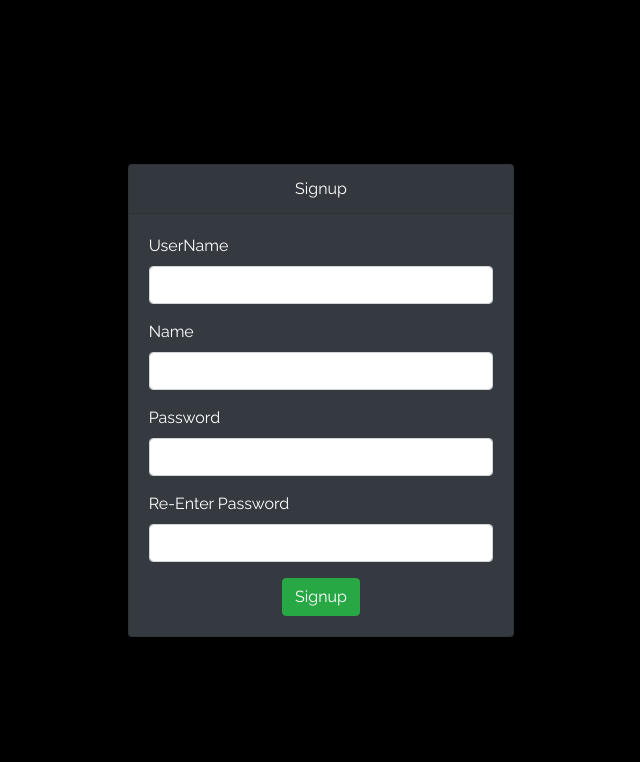
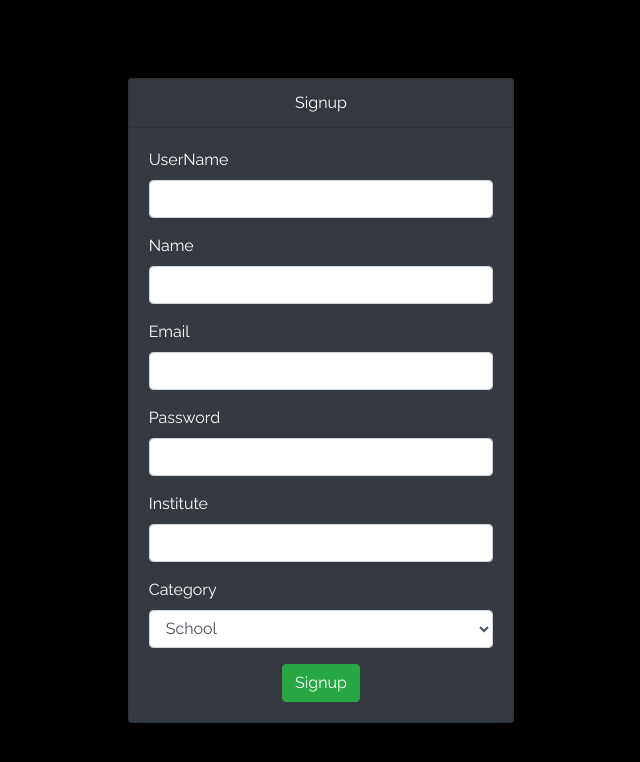
Before and after one commit to yashith/Thinksite, a React (Create React App) app in the folder Thinksite/: page /signup in a window 1280 px wide. Shown: the top 762 px of the page, without its empty margins (304-944 px from the left). Built offline with nearby package versions, Linux system fonts and the light colour scheme.

Commit message:
Formik validation

```diff
--- a/Thinksite/package.json
+++ b/Thinksite/package.json
@@ -6,6 +6,7 @@
     "@testing-library/jest-dom": "^5.11.10",
     "@testing-library/react": "^11.2.6",
     "@testing-library/user-event": "^12.8.3",
+    "axios": "^0.21.1",
     "bootstrap": "^4.6.0",
     "formik": "^2.2.8",
     "react": "^17.0.2",
--- a/Thinksite/src/Components/signup.js
+++ b/Thinksite/src/Components/signup.js
@@ -1,8 +1,49 @@
 import React from 'react';
 import { Container, Col, Row, Card, Form, Button } from 'react-bootstrap'
 import './signupstyle.css'
+import { useFormik } from 'formik'
+
+const validate = values => {
+    const errors = {};
+    if (!values.name) {
+        errors.name = 'Required';
+    }
+    if (!values.username) {
+        errors.username = 'Required';
+    }
+    if (!values.password) {
+        errors.password = 'Required';
+    }
+    else if (values.password.length <= 8) {
+        errors.password = 'Password must be more then 8 characters'
+    }
+    if (!values.institute) {
+        errors.institute = 'Required';
+    }
+    if (!values.email) {
+        errors.email = 'Required';
+    }
+    if (!values.category) {
+        errors.category = 'Required';
+    }
+
+    return(errors)
+}
 function Signup() {
-
+    const formik = useFormik({
+        initialValues: {
+            username: '',
+            name: '',
+            password: '',
+            institute: '',
+            email: '',
+            category: '',
+        },
+        validate,
+        onSubmit: values => {
+            console.log(JSON.stringify(values))
+        }
+    })
     return (
         <>
             <Container className="maindiv">
@@ -13,22 +54,39 @@ function Signup() {
                                 Signup
                     </Card.Header>
                             <Card.Body>
-                                <Form>
+                                <Form onSubmit={formik.handleSubmit}>
                                     <Form.Group >
                                         <Form.Label className='align-left'>UserName</Form.Label>
-                                        <Form.Control type="text" />
+                                        <Form.Control type="text" id='username' name='username' onChange={formik.handleChange} value={formik.values.username} />
+                                        {formik.errors.username?<small className="red"><span>{formik.errors.username}</span></small>:null}
                                     </Form.Group>
                                     <Form.Group>
                                         <Form.Label>Name</Form.Label>
-                                        <Form.Control type="text" />
+                                        <Form.Control type="text" id='name' name='name' onChange={formik.handleChange} value={formik.values.name} />
+                                        {formik.errors.name?<small className="red"><span>{formik.errors.name}</span></small>:null}
+                                    </Form.Group>
+                                    <Form.Group>
+                                        <Form.Label>Email</Form.Label>
+                                        <Form.Control type="email" aria-describedby="emailHelp" id='email' name='email' onChange={formik.handleChange} value={formik.values.email} />
+                                        {formik.errors.email?<small className="red"><span>{formik.errors.email}</span></small>:null}
                                     </Form.Group>
                                     <Form.Group>
                                         <Form.Label>Password</Form.Label>
-                                        <Form.Control type="password" />
+                                        <Form.Control type="password" id='password' name='password' onChange={formik.handleChange} value={formik.values.password} />
+                                        {formik.errors.password?<small className="red"><span>{formik.errors.password}</span></small>:null}
                                     </Form.Group>
                                     <Form.Group>
-                                        <Form.Label>Re-Enter Password</Form.Label>
-                                        <Form.Control type="password" />
+                                        <Form.Label>Institute</Form.Label>
+                                        <Form.Control type="text" id='institute' name='institute' onChange={formik.handleChange} value={formik.values.institute} />
+                                        {formik.errors.institute?<small className="red"><span>{formik.errors.institute}</span></small>:null}
+                                    </Form.Group>
+                                    <Form.Group>
+                                        <Form.Label>Category</Form.Label>
+                                        <Form.Control as="select" id='category' name='category' onChange={formik.handleChange} value={formik.values.category} >
+                                            <option value="School">School</option>
+                                            <option value="University">University</option>
+                                        </Form.Control>
+                                        {formik.errors.category?<small className="red"><span>{formik.errors.category}</span></small>:null}
                                     </Form.Group>
                                     <div className="btnsub">
                                         <Button type='submit' variant='success'>Signup</Button>
--- a/Thinksite/src/Components/signupstyle.css
+++ b/Thinksite/src/Components/signupstyle.css
@@ -25,3 +25,6 @@
   align-content: center
 
 }
+.red{
+  color: rgb(248, 80, 80);
+}
```
Also changed, not shown: 1 other file (tests, documents, lock files or other folders).
